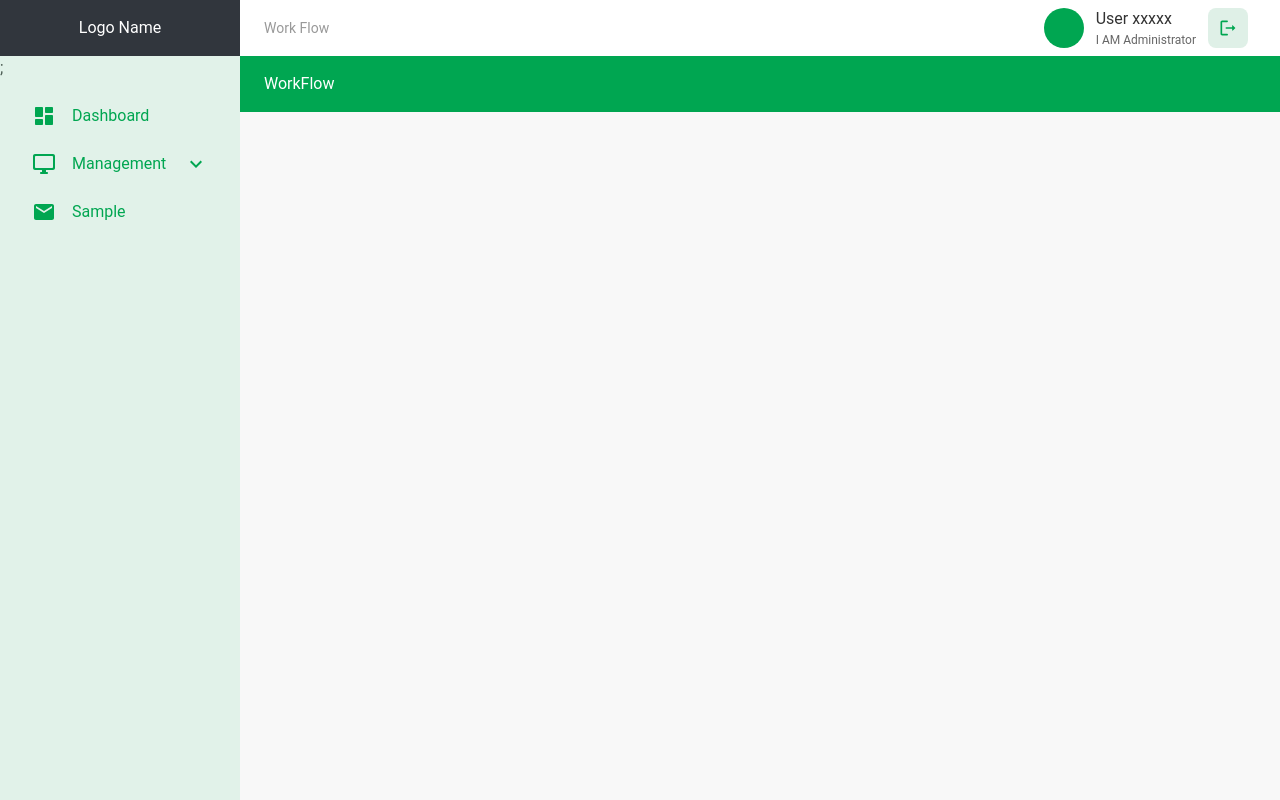
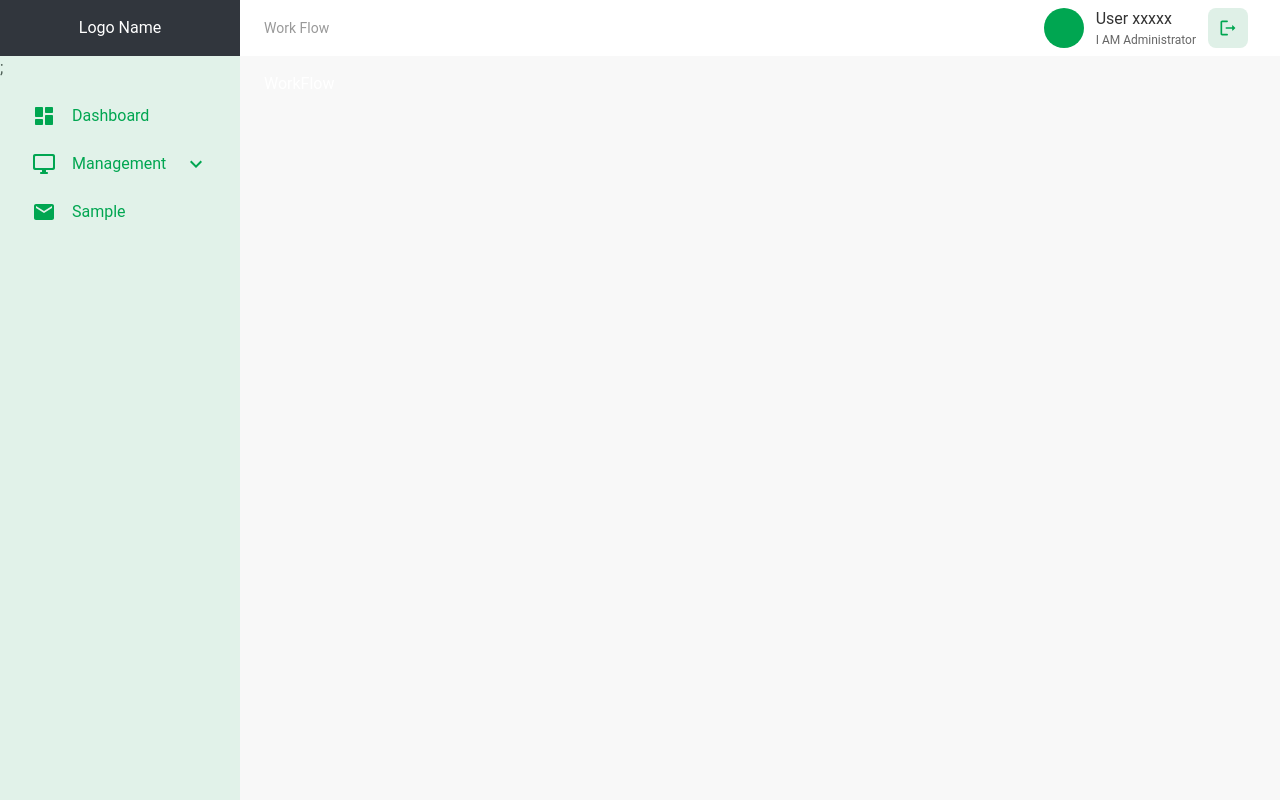
Before and after one commit to kritsada-a60/NSS-Support, a React (Create React App) app: page /store-operation/work-flow in a window 1280 px wide. Built offline with nearby package versions, Linux system fonts and the light colour scheme.

Commit message:
fix style AppBar mui

```diff
--- a/src/pages/layout/MainLayout.tsx
+++ b/src/pages/layout/MainLayout.tsx
@@ -16,6 +16,7 @@ const MainLayout = ({ children }: PropType) => {
           width: `calc(100% - ${drawerWidth}px)`,
           ml: `${drawerWidth}px`,
           boxShadow: "none",
+          background: "transparent",
         }}
       >
         <Navbar>
```
